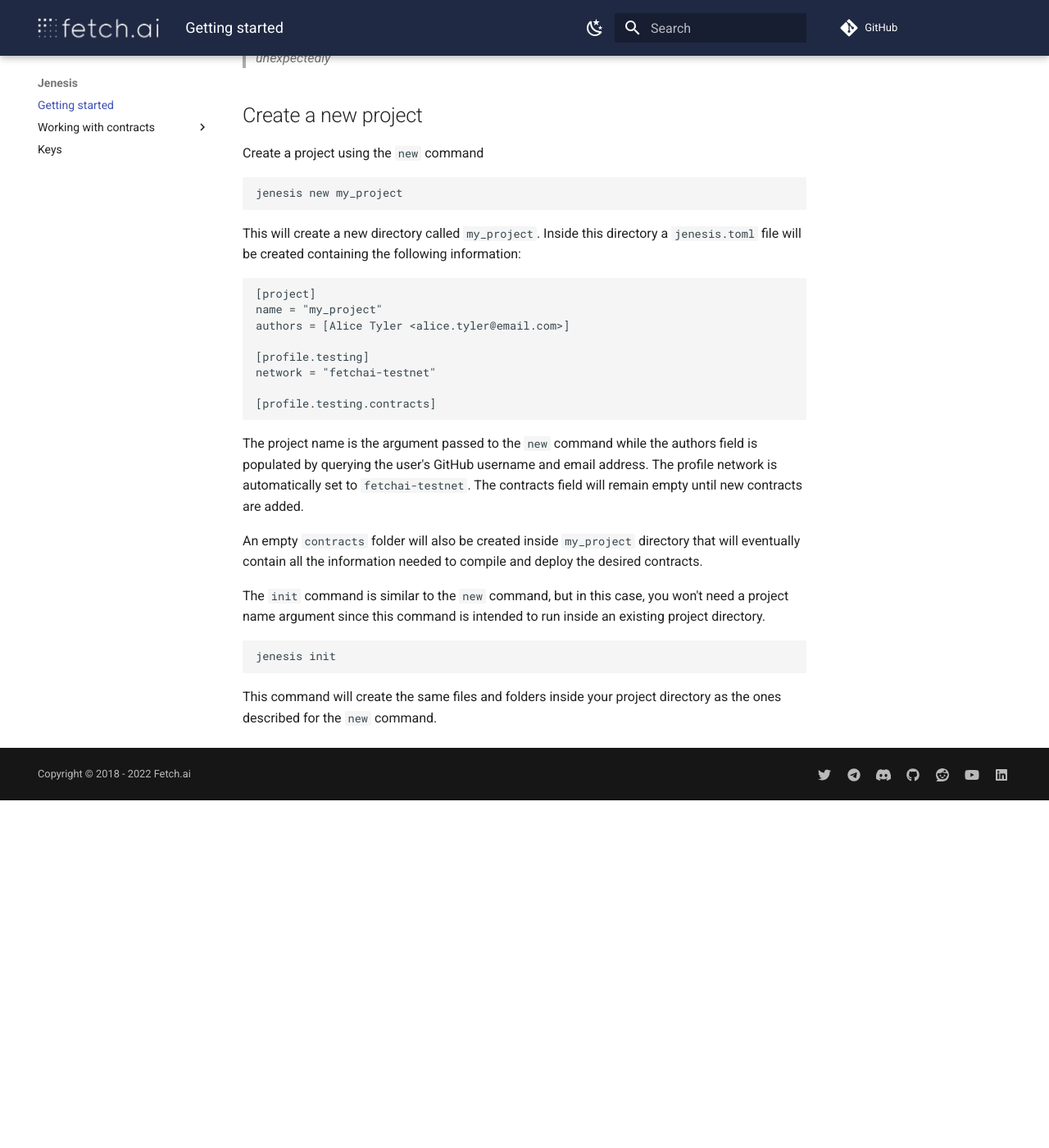
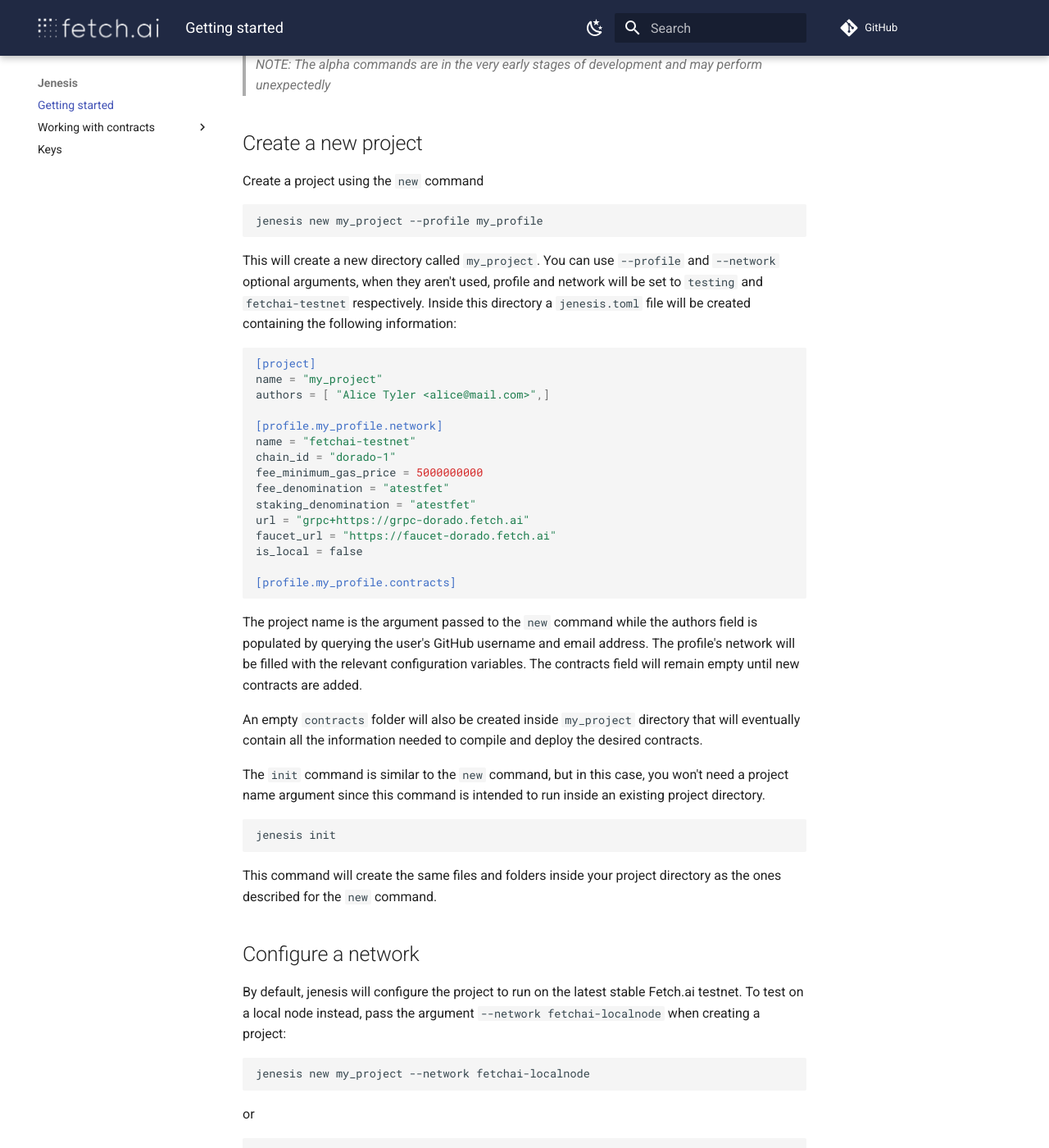
Before and after one commit to fetchai/jenesis, an MkDocs documentation site: the page built from docs/index.md, in a window 1280 px wide and 1400 px high, scrolled down 774 px. Shown: the whole window at 82% size. Built offline with MkDocs 1.6.1 and Material for MkDocs 9.7.7, drawn with Linux system fonts in a browser that asks for light colours; comment, search, counter and statistics services are not loaded; before the commit the page ends 1750 px from its top, so only the background shows below that; some of the changed text lies outside the part shown.

Commit message:
docs: jenesis v2 updates (#67)
* docs: jenesis v2 updates

* docs: small fix

* docs: small update

* docs: minor changes

* docs: contract profile updates

* docs: minor attach text change

* docs: fix quote typo

Co-authored-by: James Riehl <33920192+jrriehl@users.noreply.github.com>

````diff
--- a/docs/index.md
+++ b/docs/index.md
@@ -25,23 +26,30 @@
 ## Create a new project
 Create a project using the ```new``` command
 ```
-jenesis new my_project
+jenesis new my_project --profile my_profile
 ```
 
-This will create a new directory called `my_project`. Inside this directory a `jenesis.toml` file will be created containing the following information:
+This will create a new directory called `my_project`. You can use `--profile` and `--network` optional arguments, when they aren't used, profile and network will be set to `testing` and `fetchai-testnet` respectively. Inside this directory a `jenesis.toml` file will be created containing the following information:
 
-```
+```toml
 [project]
 name = "my_project"
-authors = [Alice Tyler <alice.tyler@email.com>]
+authors = [ "Alice Tyler <alice@mail.com>",]
 
-[profile.testing]
-network = "fetchai-testnet"
+[profile.my_profile.network]
+name = "fetchai-testnet"
+chain_id = "dorado-1"
+fee_minimum_gas_price = 5000000000
+fee_denomination = "atestfet"
+staking_denomination = "atestfet"
+url = "grpc+https://grpc-dorado.fetch.ai"
+faucet_url = "https://faucet-dorado.fetch.ai"
+is_local = false
 
-[profile.testing.contracts]
+[profile.my_profile.contracts]
 ```
 
-The project name is the argument passed to the ```new``` command while the authors field is populated by querying the user's GitHub username and email address. The profile network is automatically set to `fetchai-testnet`. The contracts field will remain empty until new contracts are added.
+The project name is the argument passed to the ```new``` command while the authors field is populated by querying the user's GitHub username and email address. The profile's network will be filled with the relevant configuration variables. The contracts field will remain empty until new contracts are added.
 
 An empty `contracts` folder will also be created inside `my_project` directory that will eventually contain all the information needed to compile and deploy the desired contracts.
 
@@ -52,3 +60,38 @@
 ```
 
 This command will create the same files and folders inside your project directory as the ones described for the ```new``` command.
+
+## Configure a network
+
+By default, jenesis will configure the project to run on the latest stable Fetch.ai testnet. To test on a local node instead, pass the argument `--network fetchai-localnode` when creating a project:
+```
+jenesis new my_project --network fetchai-localnode
+```
+or
+```
+jenesis init --network fetchai-localnode
+```
+
+The configuration can be found under the `network` heading in the `jenesis.toml` file and can be changed as desired:
+
+```toml
+[profile.testing.network]
+name = "fetchai-localnode"
+chain_id = "localnode"
+fee_minimum_gas_price = 5000000000
+fee_denomination = "atestfet"
+staking_denomination = "atestfet"
+url = "grpc+http://127.0.0.1:9090/"
+is_local = true
+cli_binary = "fetchd"
+validator_key_name = "validator"
+mnemonic = "gap bomb bulk border original scare assault pelican resemble found laptop skin gesture height inflict clinic reject giggle hurdle bubble soldier hurt moon hint"
+password = "12345678"
+moniker = "test-node"
+genesis_accounts = [ "fetch1vas6cc9650z0s08230ytqjphgzl5tcq9crqhhu",]
+```
+In particular, to fund some accounts for testing, replace the `genesis_accounts`
+field with the addresses to be funded.
+
+When running any of the commands `deploy`, `run`, `shell`, and `attach`,
+jenesis will check for a currently running local node, and if there is none, a new one will be created in a docker container.
--- a/mkdocs.yml
+++ b/mkdocs.yml
@@ -8,6 +8,7 @@
 nav:
   - Getting started: 'index.md'
   - Working with contracts:
+    - Add profiles: 'add-profile.md'
     - Add contracts: 'add-contracts.md'
     - Compile contracts: 'compile-contracts.md'
     - Deploy contracts: 'deploy-contracts.md'
````
Also changed, not shown: other parts of docs/index.md (+1 -0 lines), docs/add-contracts.md (+15 -5 lines), docs/add-profile.md (added, +21 -0 lines), docs/deploy-contracts.md (+7 -6 lines).
